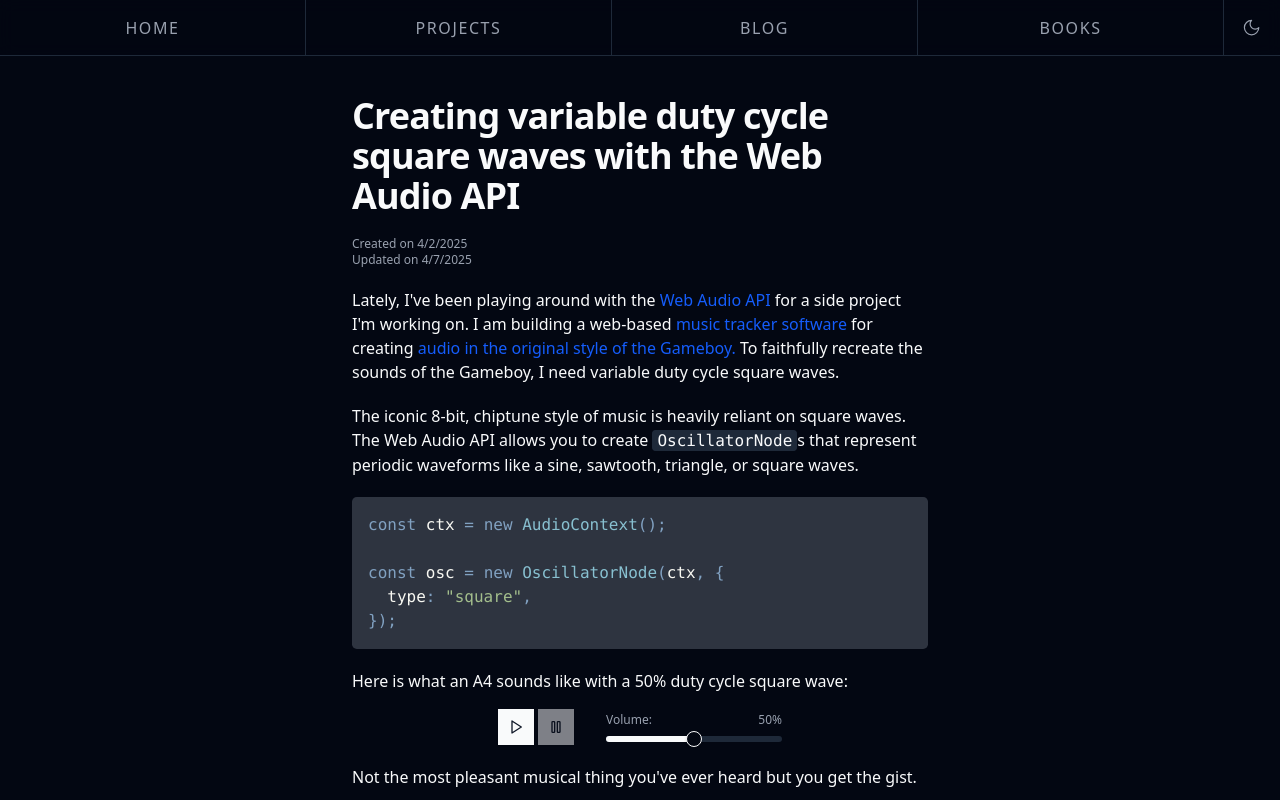
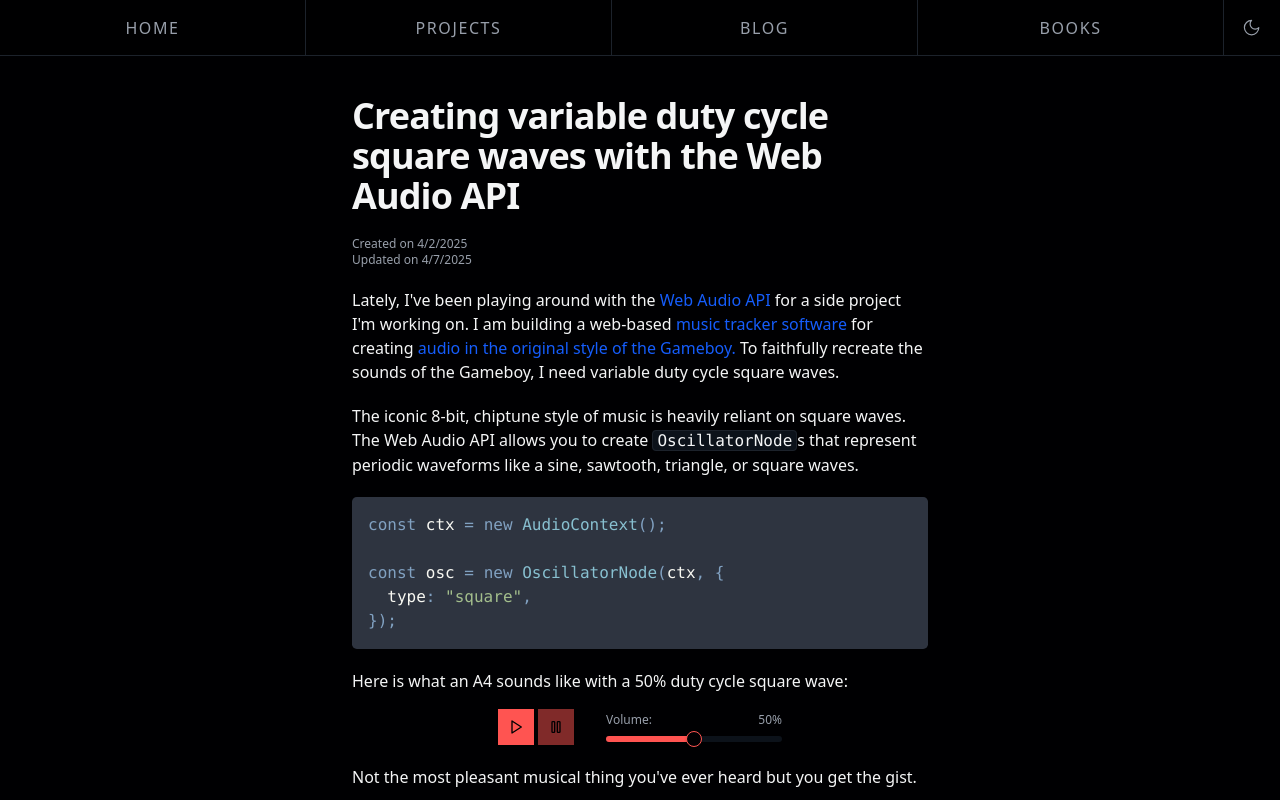
Before and after one commit to daniel-black/dbv4, a Next.js app: page /blog/variable-duty-cycle-square-wave in a window 1280 px wide. Shown: the top 800 px of the page. Built offline with nearby package versions, Linux system fonts and the light colour scheme.

Commit message:
update color variables in globals.css for improved theme consistency

```diff
--- a/app/globals.css
+++ b/app/globals.css
@@ -10,74 +10,74 @@
 }
 
 :root {
-  --background: oklch(1 0 0);
-  --foreground: oklch(0.13 0.028 261.692);
+  --background: oklch(0.99 0.002 247.839);
+  --foreground: oklch(0.12 0.02 261.692);
   --card: oklch(1 0 0);
-  --card-foreground: oklch(0.13 0.028 261.692);
+  --card-foreground: oklch(0.12 0.02 261.692);
   --popover: oklch(1 0 0);
-  --popover-foreground: oklch(0.13 0.028 261.692);
-  --primary: oklch(0.21 0.034 264.665);
-  --primary-foreground: oklch(0.985 0.002 247.839);
-  --secondary: oklch(0.967 0.003 264.542);
-  --secondary-foreground: oklch(0.21 0.034 264.665);
-  --muted: oklch(0.967 0.003 264.542);
-  --muted-foreground: oklch(0.551 0.027 264.364);
-  --accent: oklch(0.967 0.003 264.542);
-  --accent-foreground: oklch(0.21 0.034 264.665);
+  --popover-foreground: oklch(0.12 0.02 261.692);
+  --primary: oklch(0.7 0.22 25.5);
+  --primary-foreground: oklch(0.99 0.002 247.839);
+  --secondary: oklch(0.92 0.008 264.542);
+  --secondary-foreground: oklch(0.12 0.02 261.692);
+  --muted: oklch(0.94 0.005 264.542);
+  --muted-foreground: oklch(0.4 0.02 264.364);
+  --accent: oklch(0.7 0.22 25.5);
+  --accent-foreground: oklch(0.99 0.002 247.839);
   --destructive: oklch(0.577 0.245 27.325);
-  --destructive-foreground: oklch(0.577 0.245 27.325);
-  --border: oklch(0.928 0.006 264.531);
-  --input: oklch(0.928 0.006 264.531);
-  --ring: oklch(0.872 0.01 258.338);
-  --chart-1: oklch(0.646 0.222 41.116);
+  --destructive-foreground: oklch(0.99 0.002 247.839);
+  --border: oklch(0.85 0.008 264.531);
+  --input: oklch(0.85 0.008 264.531);
+  --ring: oklch(0.7 0.22 25.5);
+  --chart-1: oklch(0.7 0.22 25.5);
   --chart-2: oklch(0.6 0.118 184.704);
   --chart-3: oklch(0.398 0.07 227.392);
   --chart-4: oklch(0.828 0.189 84.429);
   --chart-5: oklch(0.769 0.188 70.08);
   --radius: 0rem;
-  --sidebar: oklch(0.985 0.002 247.839);
-  --sidebar-foreground: oklch(0.13 0.028 261.692);
-  --sidebar-primary: oklch(0.21 0.034 264.665);
-  --sidebar-primary-foreground: oklch(0.985 0.002 247.839);
-  --sidebar-accent: oklch(0.967 0.003 264.542);
-  --sidebar-accent-foreground: oklch(0.21 0.034 264.665);
-  --sidebar-border: oklch(0.928 0.006 264.531);
-  --sidebar-ring: oklch(0.872 0.01 258.338);
+  --sidebar: oklch(0.99 0.002 247.839);
+  --sidebar-foreground: oklch(0.12 0.02 261.692);
+  --sidebar-primary: oklch(0.7 0.22 25.5);
+  --sidebar-primary-foreground: oklch(0.99 0.002 247.839);
+  --sidebar-accent: oklch(0.92 0.008 264.542);
+  --sidebar-accent-foreground: oklch(0.12 0.02 261.692);
+  --sidebar-border: oklch(0.85 0.008 264.531);
+  --sidebar-ring: oklch(0.7 0.22 25.5);
 }
 
 .dark {
-  --background: oklch(0.13 0.028 261.692);
-  --foreground: oklch(0.985 0.002 247.839);
-  --card: oklch(0.13 0.028 261.692);
-  --card-foreground: oklch(0.985 0.002 247.839);
-  --popover: oklch(0.13 0.028 261.692);
-  --popover-foreground: oklch(0.985 0.002 247.839);
-  --primary: oklch(0.985 0.002 247.839);
-  --primary-foreground: oklch(0.21 0.034 264.665);
-  --secondary: oklch(0.278 0.033 256.848);
-  --secondary-foreground: oklch(0.985 0.002 247.839);
-  --muted: oklch(0.278 0.033 256.848);
-  --muted-foreground: oklch(0.707 0.022 261.325);
-  --accent: oklch(0.278 0.033 256.848);
-  --accent-foreground: oklch(0.985 0.002 247.839);
+  --background: oklch(0.05 0.02 261.692);
+  --foreground: oklch(0.97 0.002 247.839);
+  --card: oklch(0.12 0.02 261.692);
+  --card-foreground: oklch(0.97 0.002 247.839);
+  --popover: oklch(0.12 0.02 261.692);
+  --popover-foreground: oklch(0.97 0.002 247.839);
+  --primary: oklch(0.7 0.22 25.5);
+  --primary-foreground: oklch(0.05 0.02 261.692);
+  --secondary: oklch(0.18 0.02 256.848);
+  --secondary-foreground: oklch(0.97 0.002 247.839);
+  --muted: oklch(0.18 0.02 256.848);
+  --muted-foreground: oklch(0.7 0.02 261.325);
+  --accent: oklch(0.7 0.22 25.5);
+  --accent-foreground: oklch(0.05 0.02 261.692);
   --destructive: oklch(0.396 0.141 25.723);
-  --destructive-foreground: oklch(0.637 0.237 25.331);
-  --border: oklch(0.278 0.033 256.848);
-  --input: oklch(0.278 0.033 256.848);
-  --ring: oklch(0.446 0.03 256.802);
-  --chart-1: oklch(0.488 0.243 264.376);
+  --destructive-foreground: oklch(0.97 0.002 247.839);
+  --border: oklch(0.25 0.02 256.848);
+  --input: oklch(0.18 0.02 256.848);
+  --ring: oklch(0.7 0.22 25.5);
+  --chart-1: oklch(0.7 0.22 25.5);
   --chart-2: oklch(0.696 0.17 162.48);
   --chart-3: oklch(0.769 0.188 70.08);
   --chart-4: oklch(0.627 0.265 303.9);
   --chart-5: oklch(0.645 0.246 16.439);
-  --sidebar: oklch(0.21 0.034 264.665);
-  --sidebar-foreground: oklch(0.985 0.002 247.839);
-  --sidebar-primary: oklch(0.488 0.243 264.376);
-  --sidebar-primary-foreground: oklch(0.985 0.002 247.839);
-  --sidebar-accent: oklch(0.278 0.033 256.848);
-  --sidebar-accent-foreground: oklch(0.985 0.002 247.839);
-  --sidebar-border: oklch(0.278 0.033 256.848);
-  --sidebar-ring: oklch(0.446 0.03 256.802);
+  --sidebar: oklch(0.08 0.02 261.692);
+  --sidebar-foreground: oklch(0.97 0.002 247.839);
+  --sidebar-primary: oklch(0.7 0.22 25.5);
+  --sidebar-primary-foreground: oklch(0.05 0.02 261.692);
+  --sidebar-accent: oklch(0.18 0.02 256.848);
+  --sidebar-accent-foreground: oklch(0.97 0.002 247.839);
+  --sidebar-border: oklch(0.25 0.02 256.848);
+  --sidebar-ring: oklch(0.7 0.22 25.5);
 }
 
 @theme inline {
```
